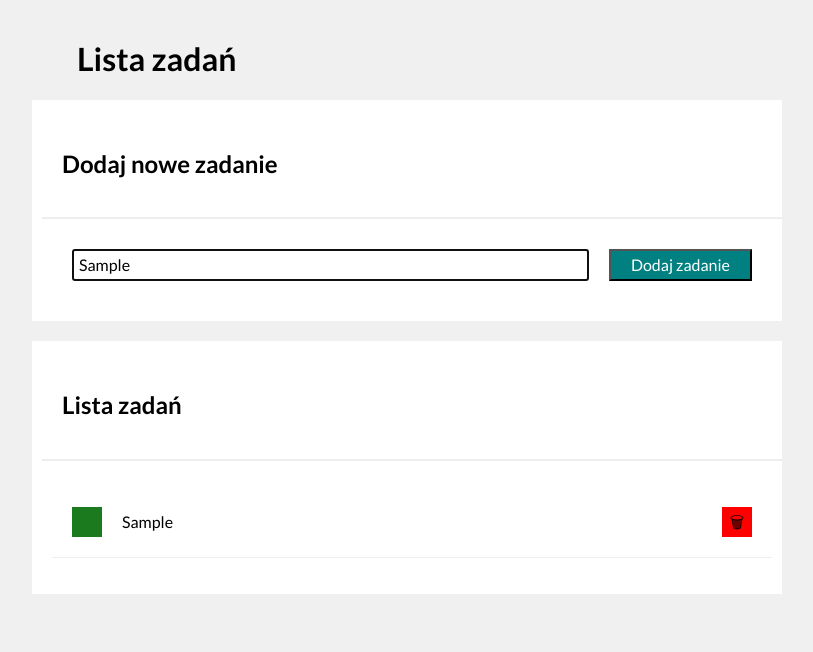
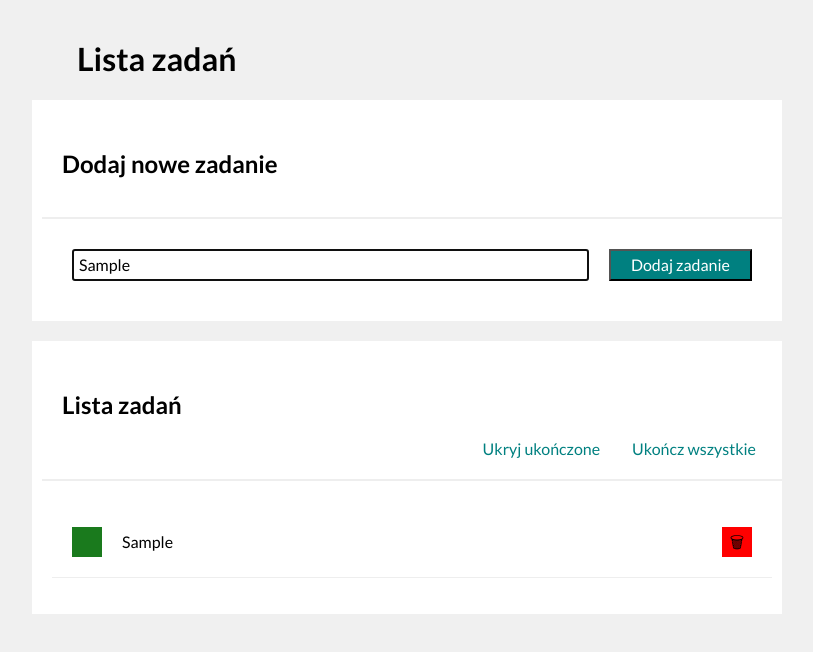
Before and after one commit to PrzemekBiernat1998/todo-list-react, a React (Create React App) app: page / in a window 1280 px wide. Both pictures are taken after typing "Sample" into the empty fields and a click on the button "Dodaj zadanie". Shown: the top 652 px of the page, without its empty margins (233-1046 px from the left). Built offline with nearby package versions, Linux system fonts and the light colour scheme.

Commit message:
hide done and setalldone buttons repair

```diff
--- a/src/features/tasks/Buttons/index.js
+++ b/src/features/tasks/Buttons/index.js
@@ -1,11 +1,11 @@
 
 import { Container, Button } from "./styled";
 import { useSelector, useDispatch } from "react-redux";
-import { selectEveryTasksIsDone, selectHideDone, selectTasksAreEmpty, toggleHideDone, setAllDone } from "../taskSlice";
+import { selectEveryTasksIsDone, selectHideDone, toggleHideDone, setAllDone, selectTasks } from "../taskSlice";
 
 const Buttons = () =>{
 
-const taskAreEmpty = useSelector(selectTasksAreEmpty);
+const tasks = useSelector(selectTasks);
 const everyTaskIsDone = useSelector(selectEveryTasksIsDone);
 const hideDone = useSelector(selectHideDone);
 
@@ -14,12 +14,12 @@ const hideDone = useSelector(selectHideDone);
 
     return(
         <Container>
-            { taskAreEmpty && (
+            { tasks.length > 0 &&(
                 <>
                     <Button onClick={() => dispatch(toggleHideDone())}> {hideDone ? "Pokaż " : "Ukryj "
                     }ukończone</Button>
                     <Button
-                        onClick={setAllDone}
+                        onClick={()=> dispatch(setAllDone())}
                         disabled={everyTaskIsDone}
                     >
                         Ukończ wszystkie
--- a/src/features/tasks/Tasks.js
+++ b/src/features/tasks/Tasks.js
@@ -1,4 +1,4 @@
-import Buttons from "./Buttons";
+import Buttons from "./Buttons/";
 import Form from "./Form";
 import TasksList from "./TasksList";
 import Section from "../../common/Section";
--- a/src/features/tasks/taskSlice.js
+++ b/src/features/tasks/taskSlice.js
@@ -13,18 +13,18 @@ const taskSlice = createSlice ({
         toggleHideDone: state => {
             state.hideDone = !state.hideDone;
         },
-        setAllDone: (state) => {
-            state.tasks.forEach((task) => {
+        setAllDone: ({ tasks }) => {
+            for (const task of tasks) {
                 task.done = true;
-            });
+            };
         },
-        toggleTaskDone: ({ tasks }, { payload: taskID}) => {
-            const index = tasks.findIndex((task) => task.id === taskID);
-            tasks[index].done = !tasks[index].done;
+        toggleTaskDone: (state, action) => {
+            const index = state.tasks.findIndex(task => task.id === action.payload);
+            state.tasks[index].done = !state.tasks[index].done;
         },
-        removeTask: ( {tasks}, {payload: taskID}) => {
-            const index = tasks.findIndex( (task) => task.id === taskID);
-            tasks.splice(index, 1);
+        removeTask: (state, action) => {
+            const index = state.tasks.findIndex(task => task.id === action.payload);
+            state.tasks.splice(index, 1);
         },
     },
 });
@@ -40,5 +40,4 @@ export const selectTasksState = (state) => state.tasks;
 export const selectTasks = (state) => selectTasksState(state).tasks;
 export const selectHideDone = (state) => selectTasksState(state).hideDone;
 export const selectEveryTasksIsDone = (state) => selectTasks(state).every(( {done} ) => done);
-export const selectTasksAreEmpty = (state) => selectTasks(state).lenght === 0;
 export default taskSlice.reducer;
```
